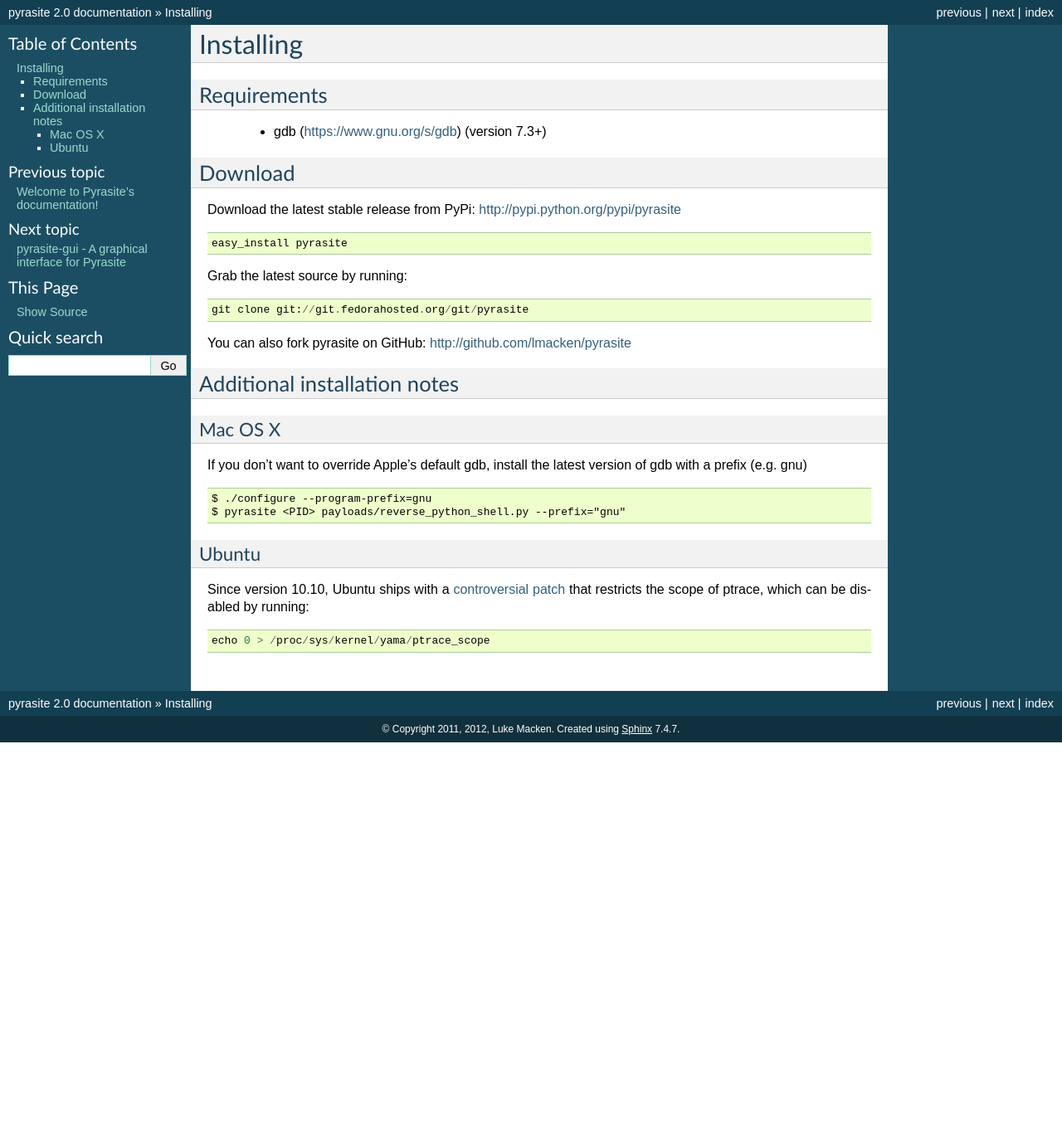
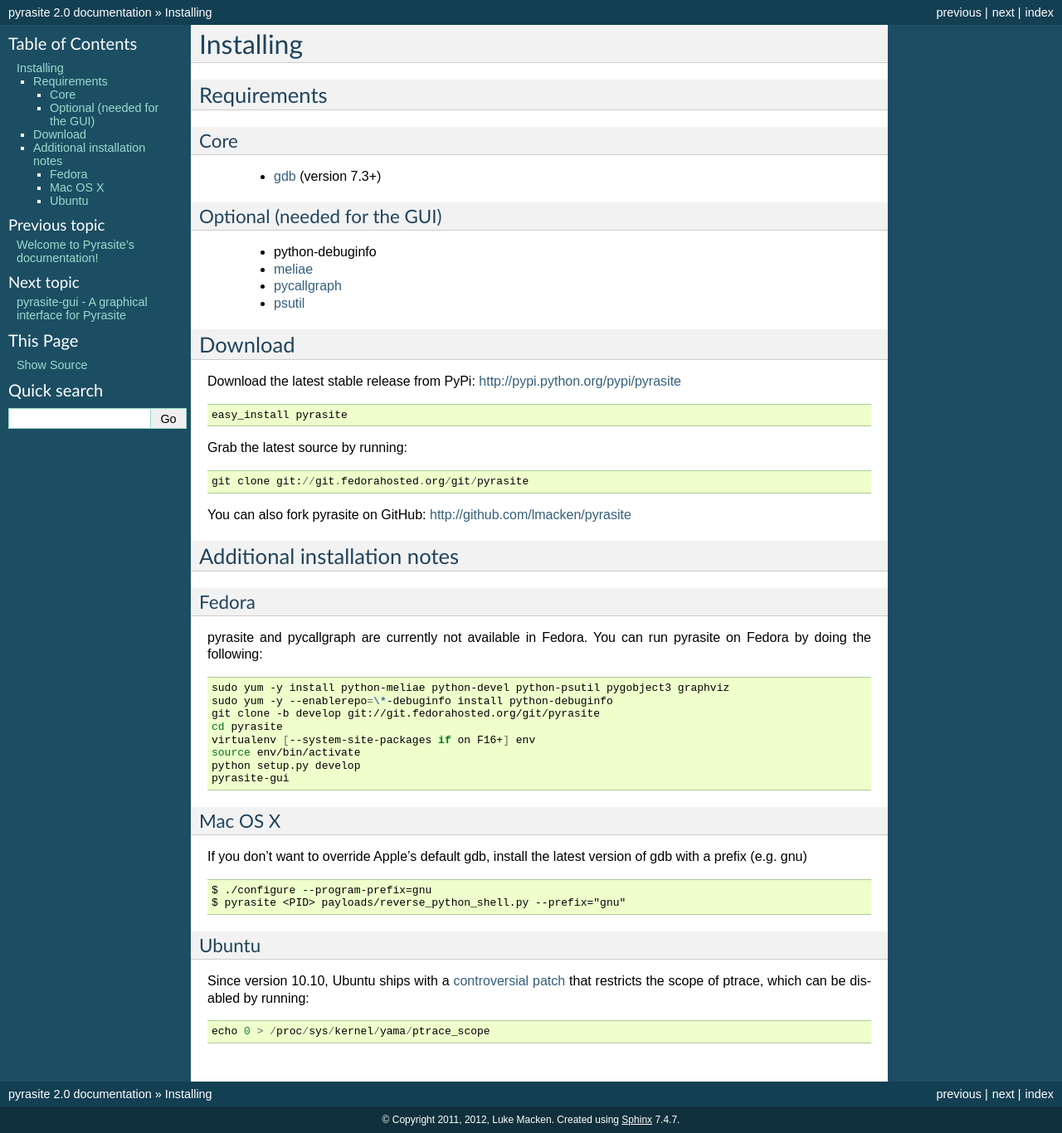
Before and after one commit to lmacken/pyrasite, a Sphinx documentation site: the page built from docs/Installing.rst, in a window 1280 px wide. Shown: the whole page at 83% size. Built offline with Sphinx 7.4.7, drawn with Linux system fonts in a browser that asks for light colours; before the commit the page ends 900 px from its top, so only the background shows below that.

Commit message:
Improve our instructions

```diff
--- a/docs/Installing.rst
+++ b/docs/Installing.rst
@@ -4,7 +4,18 @@
 Requirements
 ~~~~~~~~~~~~
 
- * gdb (https://www.gnu.org/s/gdb) (version 7.3+)
+Core
+----
+
+ * `gdb <https://www.gnu.org/s/gdb>`_ (version 7.3+)
+
+Optional (needed for the GUI)
+-----------------------------
+
+ * python-debuginfo
+ * `meliae <https://launchpad.net/meliae>`_
+ * `pycallgraph <http://pycallgraph.slowchop.com>`_
+ * `psutil <http://code.google.com/p/psutil>`_
 
 Download
 ~~~~~~~~
@@ -26,6 +37,25 @@
 Additional installation notes
 ~~~~~~~~~~~~~~~~~~~~~~~~~~~~~
 
+
+Fedora
+------
+
+pyrasite and pycallgraph are currently not available in Fedora. You can run
+pyrasite on Fedora by doing the following:
+
+.. code-block:: bash
+
+   sudo yum -y install python-meliae python-devel python-psutil pygobject3 graphviz
+   sudo yum -y --enablerepo=\*-debuginfo install python-debuginfo
+   git clone -b develop git://git.fedorahosted.org/git/pyrasite
+   cd pyrasite
+   virtualenv [--system-site-packages if on F16+] env
+   source env/bin/activate
+   python setup.py develop
+   pyrasite-gui
+
+
 Mac OS X
 --------
 
```
